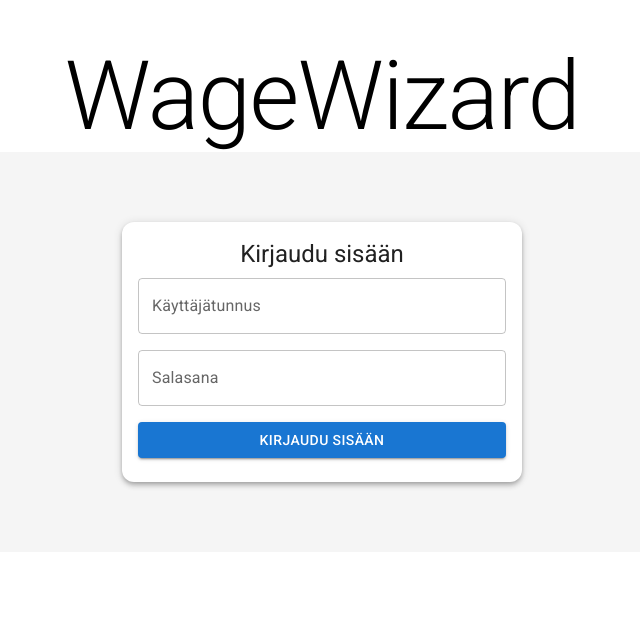
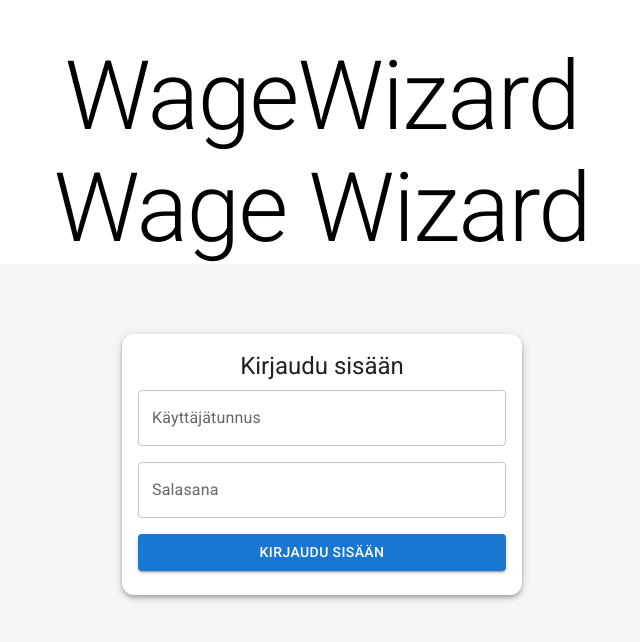
Before and after one commit to N1nsQ/WageWizard, a React (Vite) app in the folder Client/: page / in a window 1280 px wide. Shown: the top 642 px of the page, without its empty margins (318-958 px from the left). Built offline with nearby package versions, Linux system fonts and the light colour scheme.

Commit message:
add Login-page

```diff
--- a/Client/src/pages/Login/Login.tsx
+++ b/Client/src/pages/Login/Login.tsx
@@ -32,6 +32,10 @@ export default function Login() {
   };
 
   return (
+    <>
+      <div>
+        <Typography variant="h1">Wage Wizard</Typography>
+      </div>
       <Box
         display="flex"
         justifyContent="center"
@@ -73,12 +77,18 @@ export default function Login() {
                 value={password}
                 onChange={(e) => setPassword(e.target.value)}
               />
-            <Button type="submit" variant="contained" color="primary" fullWidth>
+              <Button
+                type="submit"
+                variant="contained"
+                color="primary"
+                fullWidth
+              >
                 Kirjaudu sisään
               </Button>
             </Box>
           </CardContent>
         </Card>
       </Box>
+    </>
   );
 }
```
Lines whose indentation alone changed are shown as unchanged.
